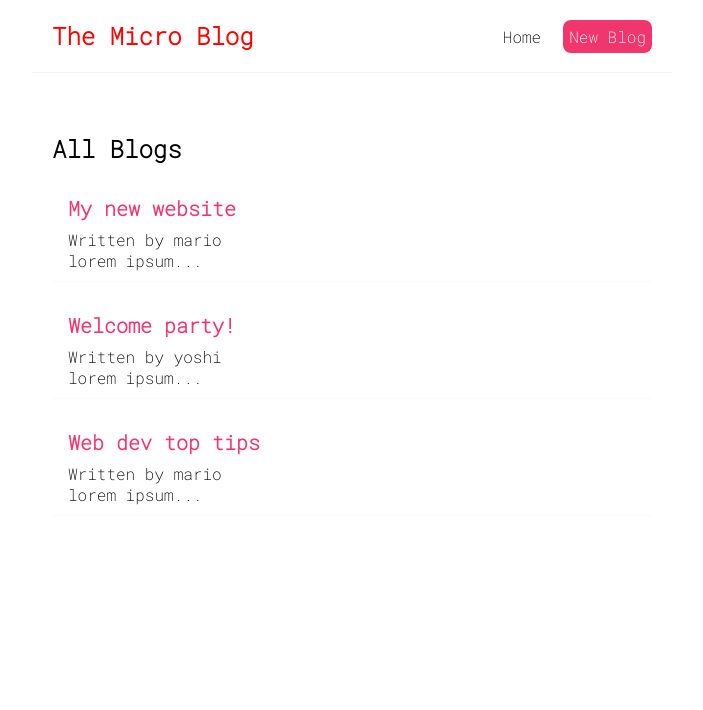
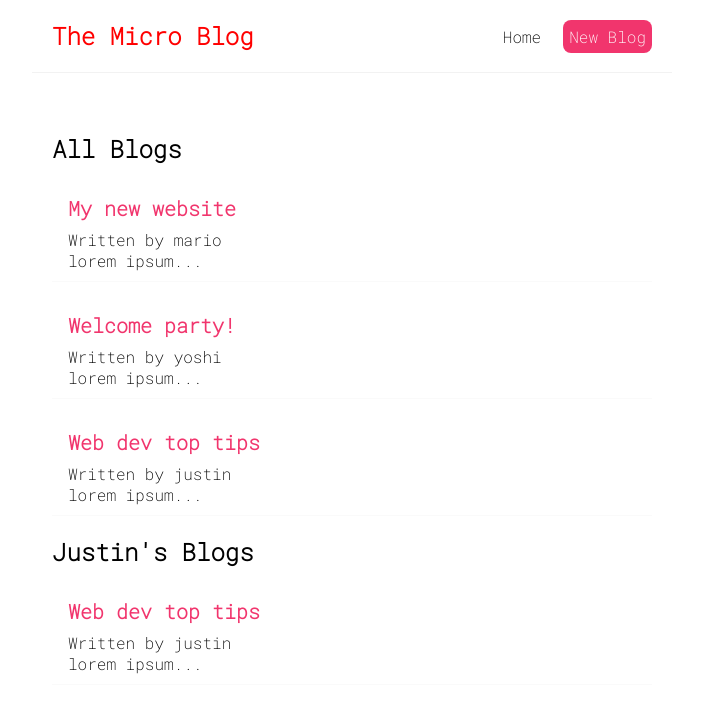
Before and after one commit to justinwilly/Micro-Blog, a React (Create React App) app in the folder blog/: page / in a window 1280 px wide. Shown: the top 710 px of the page, without its empty margins (288-991 px from the left). Built offline with nearby package versions, Linux system fonts and the light colour scheme.

Commit message:
filter blog results by author

```diff
--- a/blog/src/components/Home.js
+++ b/blog/src/components/Home.js
@@ -7,13 +7,14 @@ const Home = () => {
 const [blogs, setBlogs] = useState([
     { title: 'My new website', body: 'lorem ipsum...', author: 'mario', id: 1 },
     { title: 'Welcome party!', body: 'lorem ipsum...', author: 'yoshi', id: 2 },
-    { title: 'Web dev top tips', body: 'lorem ipsum...', author: 'mario', id: 3 }
+    { title: 'Web dev top tips', body: 'lorem ipsum...', author: 'justin', id: 3 }
 ]);
 
 
     return (
         <div className="home">
             <BlogList blogs={blogs} title="All Blogs"/>
+            <BlogList blogs={blogs.filter((blog) => blog.author === "justin" )} title="Justin's Blogs"/>
         </div>
     );
 }
```
Also changed, not shown: 1 other file (tests, documents, lock files or other folders).
